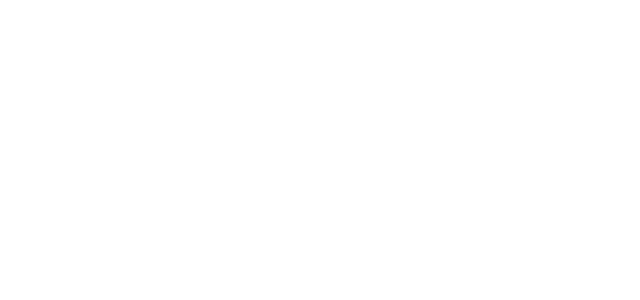
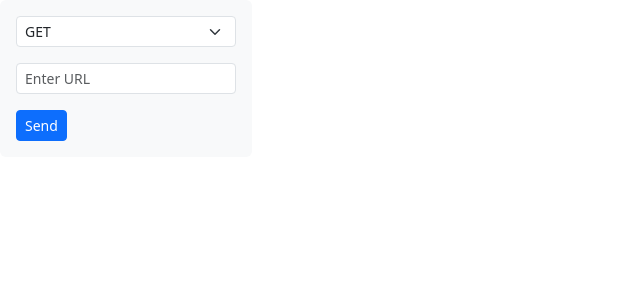
Before and after one commit to dharshan-kumarj/RestAPI-Automation-Frontend, a React (Vite) app in the folder vite-project/: page /methodnode in a window 1280 px wide. Before the commit this address had no page. Shown: the top 300 px of the page, without its empty margins (0-640 px from the left). Built offline with nearby package versions, Linux system fonts and the light colour scheme.

Commit message:
implemeted flow upto button corectly function

```diff
--- a/vite-project/package.json
+++ b/vite-project/package.json
@@ -16,6 +16,7 @@
     "cookie-parser": "^1.4.6",
     "js-cookie": "^3.0.5",
     "react": "^18.2.0",
+    "react-bootstrap": "^2.10.2",
     "react-dom": "^18.2.0",
     "react-flow-renderer": "^10.3.17",
     "react-router-dom": "^6.23.1"
--- a/vite-project/src/App.tsx
+++ b/vite-project/src/App.tsx
@@ -3,7 +3,8 @@
 import Dashboard from "./pages/Dashboard";
 import Register from "./pages/register";
 import ForgotPass from "./pages/ForgotPass";
-import Flow from "./pages/Flow";
+import Flow from "./pages/Flow/Flow";
+import MethodNode from "./pages/Flow/MethodNode";
 import 'bootstrap/dist/css/bootstrap.min.css';
 
 function App() {
@@ -15,6 +16,7 @@
         <Route path="/register" element={<Register />} />
         <Route path="/forgotpass" element={<ForgotPass />} />
         <Route path="/flow" element={<Flow />} />
+        <Route path="/methodnode" element={<MethodNode id={""} type={""} data={undefined} selected={false} isConnectable={false} xPos={0} yPos={0} dragging={false} zIndex={0} />} />
       </Routes>
     </BrowserRouter>
   );
--- a/vite-project/src/pages/Flow.tsx
+++ b/vite-project/src/pages/Flow/Flow.tsx
@@ -7,26 +7,24 @@
   Edge,
   OnConnect,
   Connection,
-  Edge as ReactFlowEdge,
   isNode,
   isEdge,
   ReactFlowProps,
 } from 'react-flow-renderer';
 import 'bootstrap/dist/css/bootstrap.min.css';
 import 'bootstrap-icons/font/bootstrap-icons.css';
+import MethodNode from './MethodNode';
+import Modal from 'react-bootstrap/Modal';
+import Button from 'react-bootstrap/Button';
 
-interface FlowProps extends ReactFlowProps {
+interface CustomFlowProps extends ReactFlowProps {
   elements: ReactNode[];
-  onElementsRemove: (elementsToRemove: (Node | Edge)[]) => void;
-  onConnect: OnConnect;
-  minZoom: number;
-  maxZoom: number;
-  defaultZoom: number;
-  className: string;
 }
 
 const Flow = () => {
   const [elements, setElements] = useState<(Node | Edge)[]>([]);
+  const [showModal, setShowModal] = useState(false);
+  const handleModal = () => setShowModal(!showModal);
 
   const onElementsRemove = (elementsToRemove: (Node | Edge)[]) =>
     setElements((els) =>
@@ -36,7 +34,7 @@
         } else {
           return !elementsToRemove.some((toRemove) => {
             if ('id' in toRemove) {
-              return toRemove.id === el.id;
+              return toRemove.id === el.id || (el.type === 'methodNode' && toRemove.id === el.id);
             }
             return false;
           });
@@ -56,6 +54,21 @@
 
   const getElementProps = (element: Node | Edge) => {
     if (isNode(element)) {
+      if (element.type === 'methodNode') {
+        return (
+          <MethodNode
+            id={element.id}
+            type={element.type}
+            data={element.data}
+            selected={false}
+            isConnectable={true}
+            xPos={element.position.x}
+            yPos={element.position.y}
+            dragging={false}
+            zIndex={0}
+          />
+        );
+      }
       return React.createElement('div', {
         id: element.id,
         type: element.type,
@@ -74,9 +87,8 @@
 
   const elementProps: ReactNode[] = elements.map(getElementProps);
 
-  const flowProps: FlowProps = {
+  const flowProps: CustomFlowProps = {
     elements: elementProps,
-    onElementsRemove,
     onConnect,
     minZoom: 0.2,
     maxZoom: 2,
@@ -84,16 +96,27 @@
     className: 'bg-dark',
   };
 
+  const handleAddBlock = () => {
+    const newNode: Node = {
+      id: `methodNode-${elements.length}`,
+      type: 'methodNode',
+      position: { x: 200, y: 200 }, // Adjust the position as needed
+      data: {},
+    };
+
+    setElements((els) => els.concat(newNode));
+    setShowModal(true); // Open the modal when the "Add blocks" button is clicked
+  };
+
   return (
     <div className="vh-100 bg-dark text-light d-flex flex-column">
-      <div className="flex-grow-1 position-relative overflow-hidden">
-        <div className="position-absolute top-0 start-0 m-3">
-          <button className="btn btn-outline-light text-white btn-sm">
+      <div className="flex-grow-1 position-relative">
+      <Button variant="outline-light" className="text-white btn-sm" onClick={handleModal}>
             <i className="bi bi-plus-lg me-1"></i>
             Add blocks
-          </button>
-        </div>
+          </Button>
         <ReactFlow {...flowProps}>
+
           <Background />
           <Controls />
           <MiniMap />
@@ -123,6 +146,33 @@
           </div>
         </div>
       </div>
+      <Modal show={showModal} onHide={handleModal} centered>
+      <Modal.Header closeButton>
+        <Modal.Title>Configure HTTP Request</Modal.Title>
+      </Modal.Header>
+      <Modal.Body>
+        {/* Render the MethodNode component with the required props */}
+        <MethodNode
+          id="temp-id"
+          type="methodNode"
+          data={{}}
+          selected={false}
+          isConnectable={true}
+          xPos={0}
+          yPos={0}
+          dragging={false}
+          zIndex={0}
+        />
+      </Modal.Body>
+      <Modal.Footer>
+        <Button variant="secondary" onClick={handleModal}>
+          Cancel
+        </Button>
+        <Button variant="primary" onClick={handleModal}>
+          Add
+        </Button>
+      </Modal.Footer>
+    </Modal>
     </div>
   );
 };
--- /dev/null
+++ b/vite-project/src/pages/Flow/MethodNode.tsx
@@ -0,0 +1,48 @@
+import React, { useState } from 'react';
+import { NodeProps } from 'react-flow-renderer';
+
+const MethodNode = (props: NodeProps) => {
+  const [method, setMethod] = useState('GET');
+  const [url, setUrl] = useState('');
+
+  const handleMethodChange = (e: React.ChangeEvent<HTMLSelectElement>) => {
+    setMethod(e.target.value);
+  };
+
+  const handleUrlChange = (e: React.ChangeEvent<HTMLInputElement>) => {
+    setUrl(e.target.value);
+  };
+
+  return (
+    <div style={{ position: 'absolute', left: props.xPos, top: props.yPos }}>
+      <div className="bg-light p-3 rounded">
+        <div className="mb-3">
+          <select
+            className="form-select form-select-sm"
+            value={method}
+            onChange={handleMethodChange}
+          >
+            <option value="GET">GET</option>
+            <option value="POST">POST</option>
+            <option value="PUT">PUT</option>
+            <option value="DELETE">DELETE</option>
+          </select>
+        </div>
+        <div className="mb-3">
+          <input
+            type="text"
+            className="form-control form-control-sm"
+            placeholder="Enter URL"
+            value={url}
+            onChange={handleUrlChange}
+          />
+        </div>
+        <div>
+          <button className="btn btn-primary btn-sm">Send</button>
+        </div>
+      </div>
+    </div>
+  );
+};
+
+export default MethodNode;
```
Also changed, not shown: 1 other file (tests, documents, lock files or other folders).
